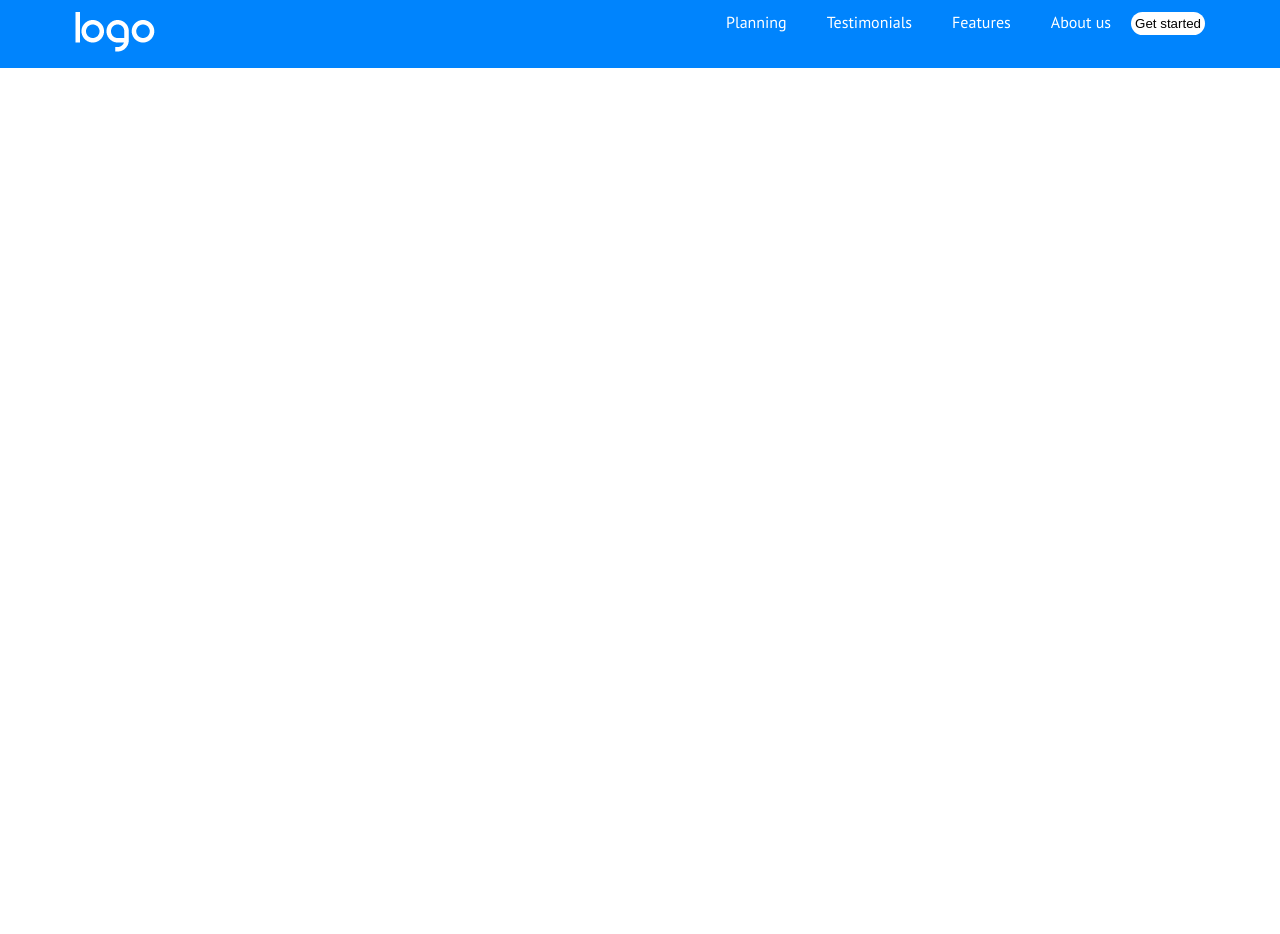
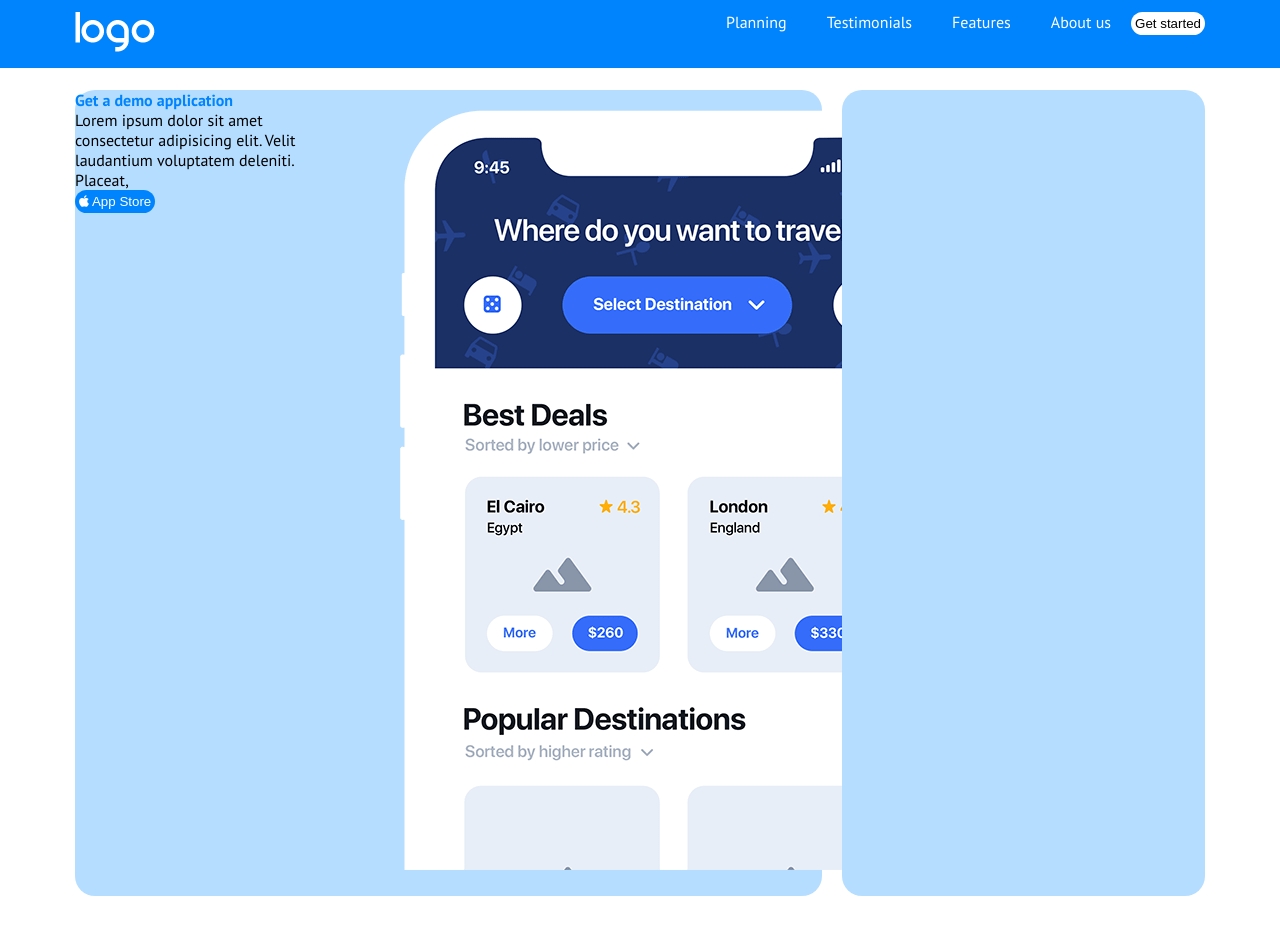
Before and after one commit to DanieleBegnis/htmlcss-responsive-layout, a plain HTML site: page index.html in a window 1280 px wide. Before the commit the page ends 800 px from the top, so only its background shows below. Drawn offline with Linux system fonts and the light colour scheme.

Commit message:
feat: added text and img

```diff
--- a/index.html
+++ b/index.html
@@ -37,7 +37,18 @@
             <div class="container">
                 <div class="row">
                     <div class="column column-grow">
-                        <div class="card"></div>
+                        <div class="card">
+                            <div class="row">
+                                <div class="column">
+                                    <h4>Get a demo application</h4>
+                                    <p>Lorem ipsum dolor sit amet consectetur adipisicing elit. Velit laudantium voluptatem deleniti. Placeat,</p>
+                                    <button type="button" class="btn btn-blue"><i class="fa-brands fa-apple"></i> App Store</button>
+                                </div>
+                                <div class="column">
+                                    <img src="img/phone.png" alt="">
+                                </div>
+                            </div>
+                        </div>
                     </div>
                     <div class="column">
                         <div class="card"></div>
--- a/style.css
+++ b/style.css
@@ -22,6 +22,10 @@ body {
 .btn-white {
     background-color: #fff;
     color: #000;
+}
+.btn-blue {
+    background-color: #0084fd;
+    color: #fff;
 }
 
 /*-------------------
@@ -94,6 +98,12 @@ header .fa-solid {
     border-radius: 20px;
     height: 100%;
 }
+.demo h4 {
+    color: #0084fd;
+}
+.btn-blue .fa-brands {
+    color: #fff;
+}
 /*-------------------
     MEDIA QUEARY
 -------------------*/
```
